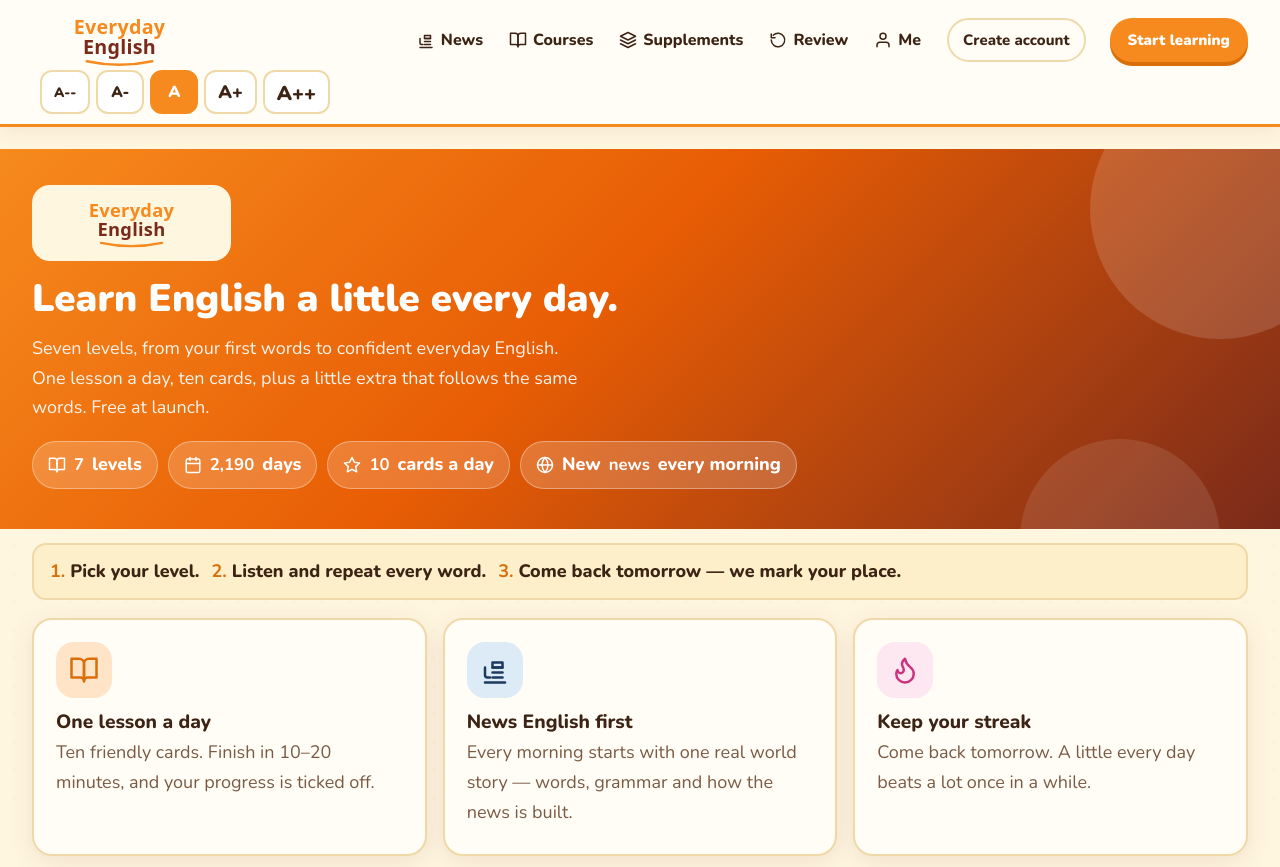
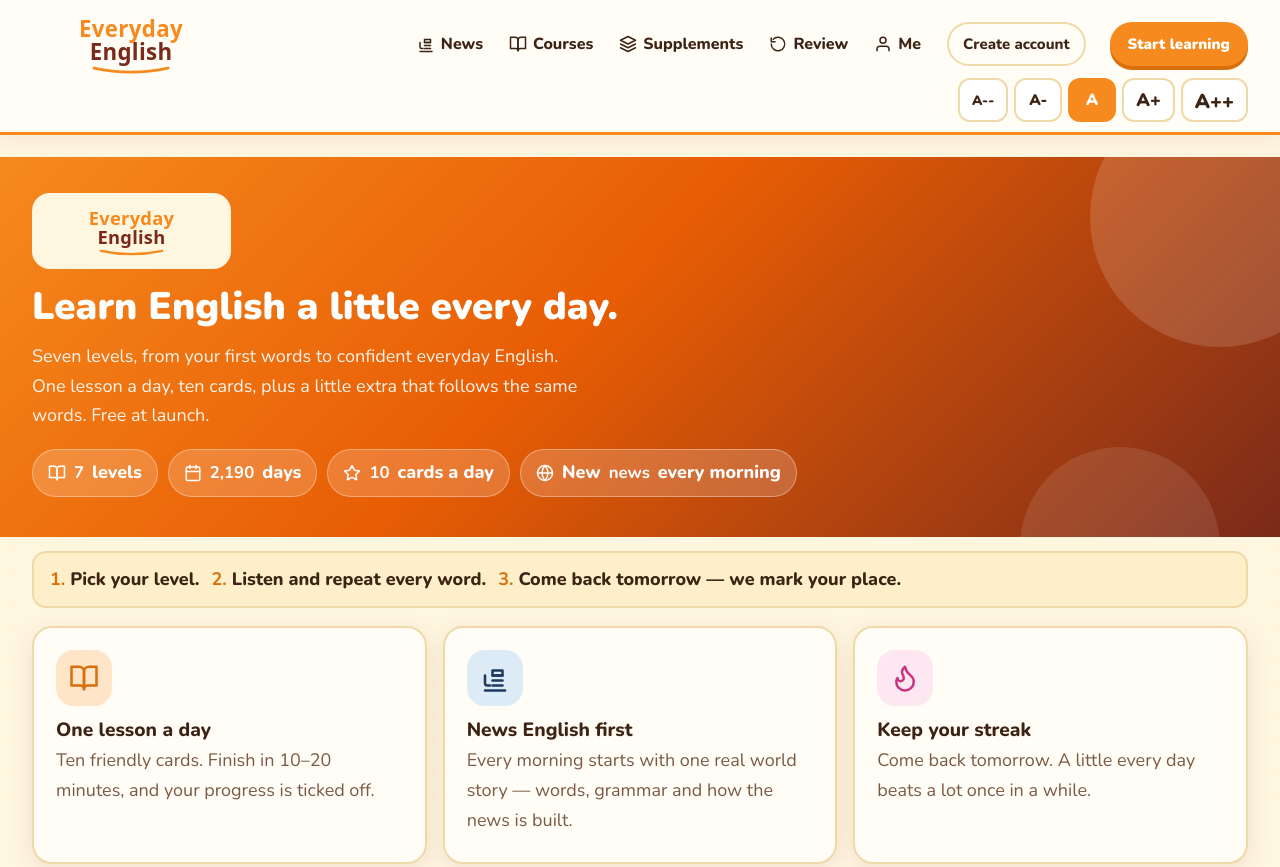
Before and after one commit to JR168899/EverydayEnglish, a plain HTML site: page website/index.html in a window 1280 px wide. Shown: the top 867 px of the page. Drawn offline with nearby package versions, Linux system fonts and the light colour scheme.

Commit message:
Header: remove Text size label, right-align A buttons, logo bigger (80/68/64/56px)

```diff
--- a/website/app.js
+++ b/website/app.js
@@ -314,7 +314,7 @@
       wrap.className = 'font-size';
       wrap.setAttribute('role', 'group');
       wrap.setAttribute('aria-label', 'Text size');
-      wrap.innerHTML = '<span class="font-size-label">Text size</span>' +
+      wrap.innerHTML =
         '<button type="button" data-font-size="xsmall" aria-label="Extra small text size">A--</button>' +
         '<button type="button" data-font-size="small" aria-label="Small text size">A-</button>' +
         '<button type="button" data-font-size="normal" aria-label="Normal text size">A</button>' +
--- a/website/styles.css
+++ b/website/styles.css
@@ -614,18 +614,18 @@ details.unit[open] .unit-hint{display:none}
 .account-chip:hover{border-color:var(--primary)}
 
 /* ---------- Header: fixed two-row layout (2026-11-20) ----------
-   Text size (A / A+ / A++) must never move the header around: the header
+   Text size (A-- / A- / A / A+ / A++) must never move the header around: the header
    is chrome, so its controls are fixed px sizes and fixed positions, while
    only the page content below grows with the text-size setting.
-   Row 1: logo | nav | account | Start learning. Row 2: Text size, always
-   on its own row, left-aligned, same place at every text size. */
+   Row 1: logo | nav | account | Start learning. Row 2: text-size buttons,
+   always on their own row, right-aligned, same place at every text size. */
 header.site .bar{flex-wrap:wrap;row-gap:0}
 header.site .bar .logo{order:1;flex:0 0 auto}
 header.site .bar nav.main{order:2;flex:0 1 auto}
 header.site .bar nav.main a{font-size:16px;white-space:nowrap}
 header.site .bar .account-chip{order:3;flex:0 0 auto;font-size:15px;padding:8px 14px;white-space:nowrap}
 header.site .bar .header-cta{order:4;flex:0 0 auto;font-size:15px;padding:10px 18px;white-space:nowrap}
-header.site .bar .font-size{order:10;flex:1 1 100%;padding:8px 0 6px;margin-top:8px;border-top:2px solid var(--border)}
+header.site .bar .font-size{order:10;flex:1 1 100%;justify-content:flex-end;padding:8px 0 6px;margin-top:8px;border-top:2px solid var(--border)}
 .font-size-label{font-size:15px}
 .font-size button{height:44px;min-width:48px;font-size:16px}
 .font-size button[data-font-size="large"]{font-size:18px}
@@ -640,17 +640,17 @@ header.site .bar .logo{order:1}
 header.site .bar nav.main{order:2;margin-left:auto}
 header.site .bar .account-chip{order:3}
 header.site .bar .header-cta{order:4}
-header.site .bar .font-size{order:5;flex:0 0 auto;padding:0;margin:0 0 0 8px;border-top:0}
-.logo img{height:72px}
+header.site .bar .font-size{order:5;flex:0 0 auto;padding:0;margin:0 0 0 auto;border-top:0}
+.logo img{height:80px}
 @media (max-width:1440px){
-  .logo img{height:60px}
+  .logo img{height:68px}
   header.site .bar nav.main a{padding:8px 10px}
   .font-size-label{display:none}
 }
 @media (max-width:1024px){
-  .logo img{height:56px}
+  .logo img{height:64px}
 }
 @media (max-width:640px){
   header.site .bar .font-size{order:10;flex:1 1 100%;justify-content:flex-end;padding:6px 0 2px;margin-left:0}
-  .logo img{height:48px}
+  .logo img{height:56px}
 }
```
